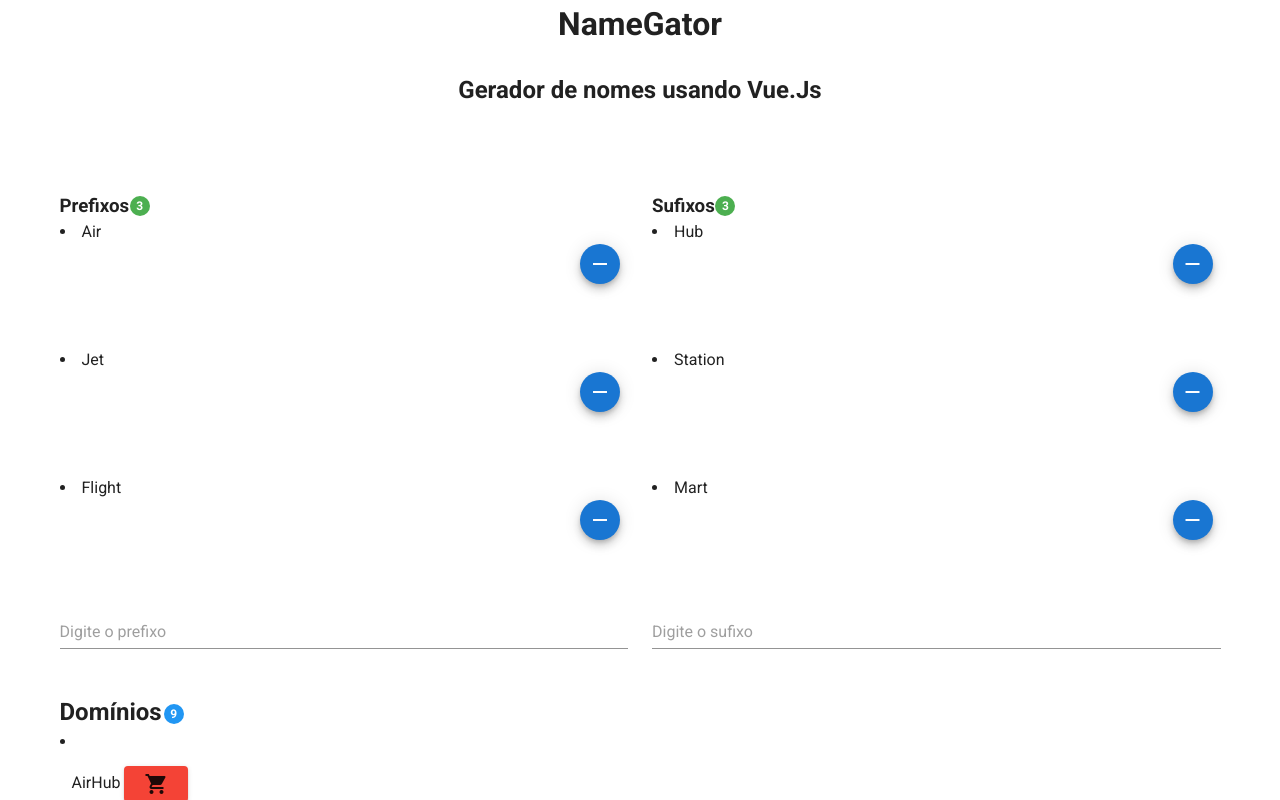
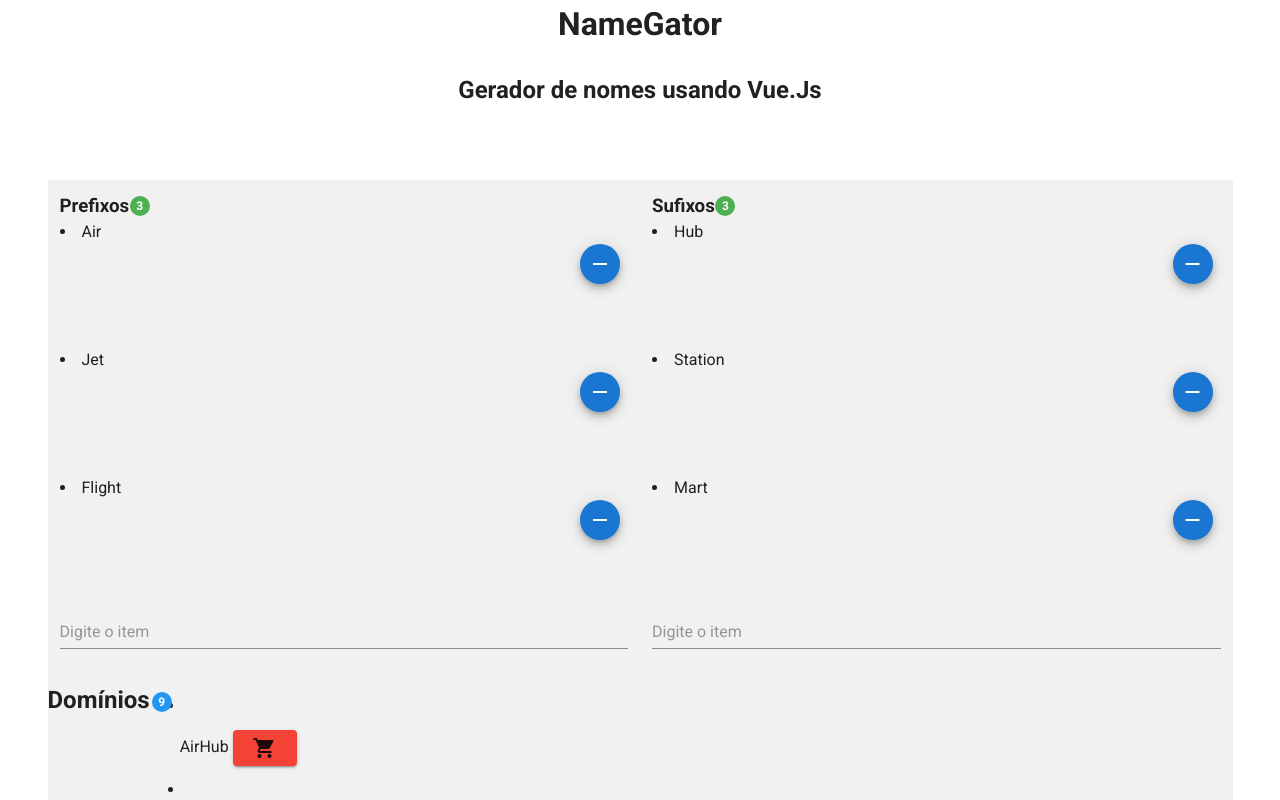
Before and after one commit to hugopedro/vue-graphql-node, a Vue app: page / in a window 1280 px wide. Shown: the top 800 px of the page. Built offline with nearby package versions, Linux system fonts and the light colour scheme.

Commit message:
Organizando em componentes

```diff
--- /dev/null
+++ b/src/components/AppItemList.vue
@@ -0,0 +1,41 @@
+<template>
+  <v-row>
+    <v-col>
+        <h3>{{title}} <v-badge color="green" :content=items.length></v-badge></h3>
+        <li class="list-group-item" v-for="item in items" :key="item">
+          {{ item }}
+          <div class="d-flex flex-row-reverse mb-16">
+            <v-btn @click="deleteItem(item)" class="mx-2" fab dark small color="primary" > <v-icon dark> mdi-minus </v-icon></v-btn>
+          </div>
+        </li>
+        <v-text-field input type="text" class="form-control" placeholder="Digite o item"
+        v-model="item" v-on:keyup.enter="addItem(item)">
+        </v-text-field>
+    </v-col>
+  </v-row>
+</template>
+
+<script>
+export default {
+  name: "AppItemList",
+  props: ["title","items"],
+  data() {
+    return {
+      item: ""
+    }
+  },
+  methods: {
+    addItem(item) {
+      this.$emit("addItem", item);
+      this.item = ""
+    },
+    deleteItem(item) {
+      this.$emit("deleteItem", item);
+      this.item = ""
+    }
+  }
+};
+</script>
+
+<style>
+</style>
--- /dev/null
+++ b/src/components/DomainList.vue
@@ -0,0 +1,76 @@
+<template>
+  <v-container>
+    <v-row>
+      <v-col>
+        <app-item-list title="Prefixos" :items="prefixes" @addItem="addPrefix" @deleteItem="deletePrefix"/>
+      </v-col>
+      <v-col>
+        <app-item-list title="Sufixos" :items="sufixes" @addItem="addSufix" @deleteItem="deleteSufix"/>
+      </v-col>
+    </v-row>
+    <br/>
+    <v-row>
+    <h2>Domínios <v-badge color="blue" :content=domains.length></v-badge></h2>
+      <v-col>
+        <li class="list-group-item" v-for="domain in domains" :key="domain.name">
+          <v-col>
+            {{ domain.name }}
+            <v-btn color="red" v-bind:href="domain.checkout" target="_blank"><v-icon>mdi-cart</v-icon></v-btn>
+          </v-col>
+        </li>
+      </v-col>
+    </v-row>
+  </v-container>
+</template>
+
+<script>
+
+import AppItemList from './AppItemList.vue';
+
+export default {
+  name: "HelloWorld",
+
+  components: {
+    AppItemList
+  },
+
+  data: () => ({
+    prefixes: ['Air', 'Jet', 'Flight'],
+    sufixes: ['Hub', 'Station', 'Mart']
+  }),
+  methods: {
+    addPrefix(prefix) {
+      this.prefixes.push(prefix);
+    },
+    deletePrefix(prefix) {
+      this.prefixes.splice(this.prefixes.indexOf(prefix), 1);
+    },
+    addSufix(sufix) {
+      this.sufixes.push(sufix);
+    },
+    deleteSufix(sufix) {
+      this.sufixes.splice(this.sufixes.indexOf(sufix), 1);
+    },
+  },
+  computed: { //o bom do computed é que só atualiza na hora certa, evitando gargalos
+    domains() {
+      const domains = [];
+      for (const prefix of this.prefixes) {
+        for (const sufix of this.sufixes) {
+          const name = prefix + sufix;
+          const url = name.toLowerCase();
+          const checkout = `https://checkout.hostgator.com.br/?a=adds&sld=${url}&tld=.com.br`
+          domains.push({
+            name, checkout,
+          });
+        }
+      }
+      return domains;
+    }
+  }
+}
+</script>
+
+<style>
+
+</style>
--- a/src/components/HelloWorld.vue
+++ b/src/components/HelloWorld.vue
@@ -1,7 +1,7 @@
 <template>
   <v-container>
-    <v-row class="text-center">
-      <v-col cols="12" class="slogan ma-0 pa-0">
+    <v-row>
+      <v-col cols="12" class="text-center slogan ma-0 pa-0">
         <h1>
           NameGator
         </h1>
@@ -12,95 +12,22 @@
         <br/>
       </v-col>
       <v-col class="main ma-0 pa-0">
-      </v-col>
-    </v-row>
-    <v-row>
-      <v-col>
-        <h3>Prefixos <v-badge color="green" :content=prefixes.length></v-badge></h3>
-        <li class="list-group-item" v-for="prefix in prefixes" :key="prefix">
-          {{ prefix }}
-          <div class="d-flex flex-row-reverse mb-16">
-            <v-btn @click="deletePrefix(prefix)" class="mx-2" fab dark small color="primary" > <v-icon dark> mdi-minus </v-icon></v-btn>
-          </div>
-        </li>
-        <v-text-field input type="text" class="form-control" placeholder="Digite o prefixo"
-        v-model="prefix" v-on:keyup.enter="addPrefix(prefix)">
-        </v-text-field>
-      </v-col>
-      <v-col>
-      <h3>Sufixos <v-badge color="green" :content=sufixes.length></v-badge></h3>
-        <li class="list-group-item" v-for="sufix in sufixes" :key="sufix">
-          {{ sufix }}
-            <div class="d-flex flex-row-reverse mb-16">
-              <v-btn @click="deleteSufix(sufix)" class="mx-2" fab dark small color="primary" > <v-icon dark> mdi-minus </v-icon></v-btn>
-          </div>
-        </li>
-        <v-text-field input type="text" class="form-control" placeholder="Digite o sufixo"
-        v-model="sufix" v-on:keyup.enter="addSufix(sufix)">
-        </v-text-field>
-      </v-col>
-    </v-row>
-    <br/>
-    <h2>Domínios <v-badge color="blue" :content=domains.length></v-badge></h2>
-    <v-row>
-      <v-col>
-        <li class="list-group-item" v-for="domain in domains" :key="domain.name">
-          <v-col>
-            {{ domain.name }}
-            <v-btn color="red" v-bind:href="domain.checkout" target="_blank"><v-icon>mdi-cart</v-icon></v-btn>
-          </v-col>
-        </li>
+        <domain-list />
       </v-col>
     </v-row>
   </v-container>
 </template>
 
 <script>
+
+import DomainList from './DomainList.vue';
+
 export default {
   name: "HelloWorld",
 
-  data: () => ({
-    prefix: "",
-    sufix: "",
-    prefixes: ['Air', 'Jet', 'Flight'],
-    sufixes: ['Hub', 'Station', 'Mart']
-  }),
-  methods: {
-    addPrefix(prefix) {
-      this.prefixes.push(prefix);
-      this.prefix = "";
-
-    },
-    deletePrefix(prefix) {
-      this.prefixes.splice(this.prefixes.indexOf(prefix), 1);
-
-    },
-    addSufix(sufix) {
-      this.sufixes.push(sufix);
-      this.sufix = "";
-
-    },
-    deleteSufix(sufix) {
-      this.sufixes.splice(this.sufixes.indexOf(sufix), 1);
-
-    },
+  components: {
+    DomainList
   },
-  computed: { //o bom do computed é que só atualiza na hora certa, evitando gargalos
-    domains() {
-      const domains = [];
-      for (const prefix of this.prefixes) {
-        for (const sufix of this.sufixes) {
-          const name = prefix + sufix;
-          const url = name.toLowerCase();
-          const checkout = `https://checkout.hostgator.com.br/?a=adds&sld=${url}&tld=.com.br`
-          domains.push({
-            name, checkout,
-          });
-        }
-      }
-      return domains;
-    }
-  }
 }
 </script>
 
@@ -117,10 +44,3 @@ export default {
 }
 
 </style>
-
-<!--
-https://www.youtube.com/watch?v=zhbOh6zFCuc&list=PLQCmSnNFVYnTiC-pPY0SySbf-ZNGBwnaG&index=2
-
-tem que ver porque quando clica no delete ele adiciona mais na lista... affs
-
--->
```
